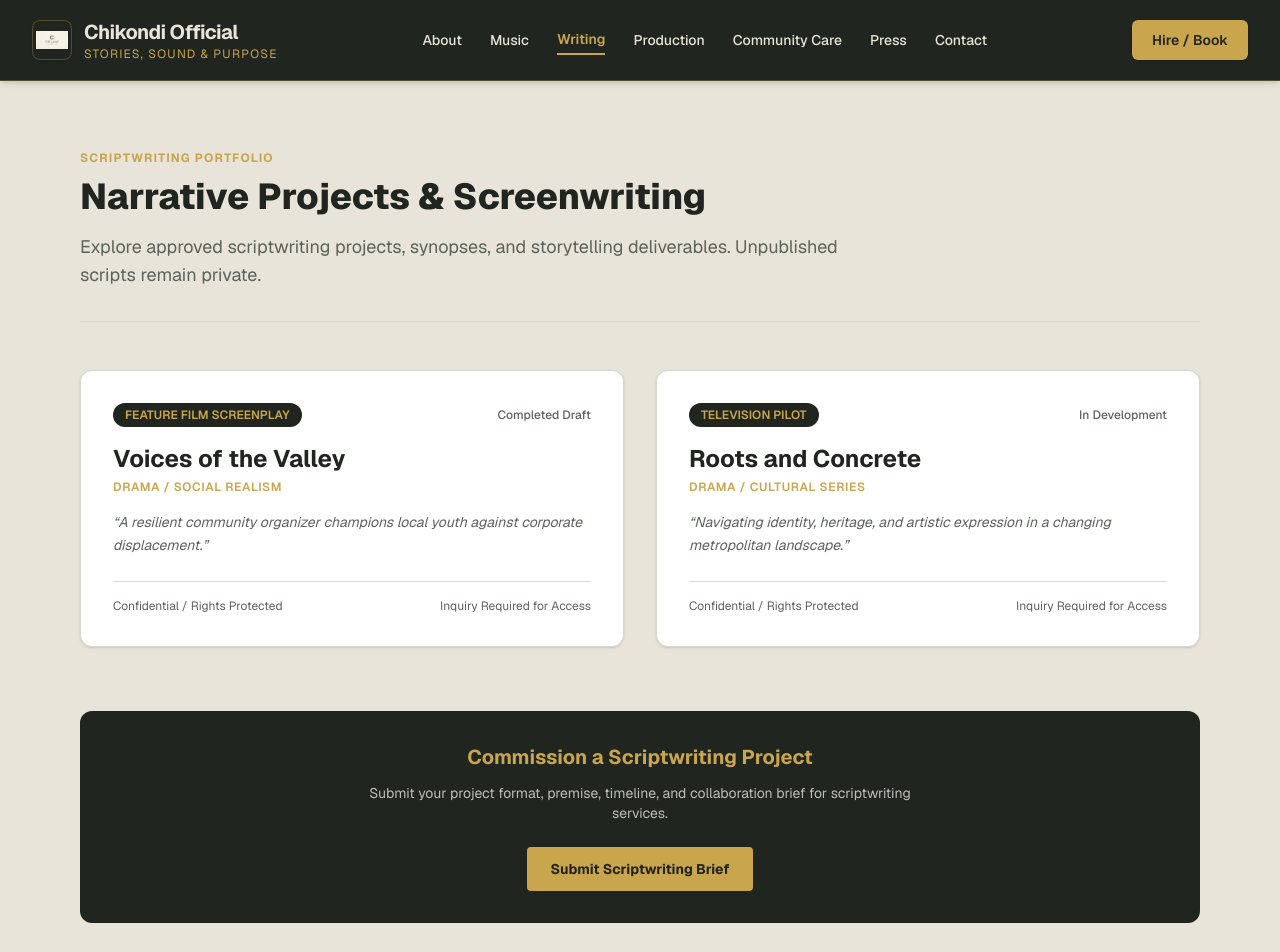
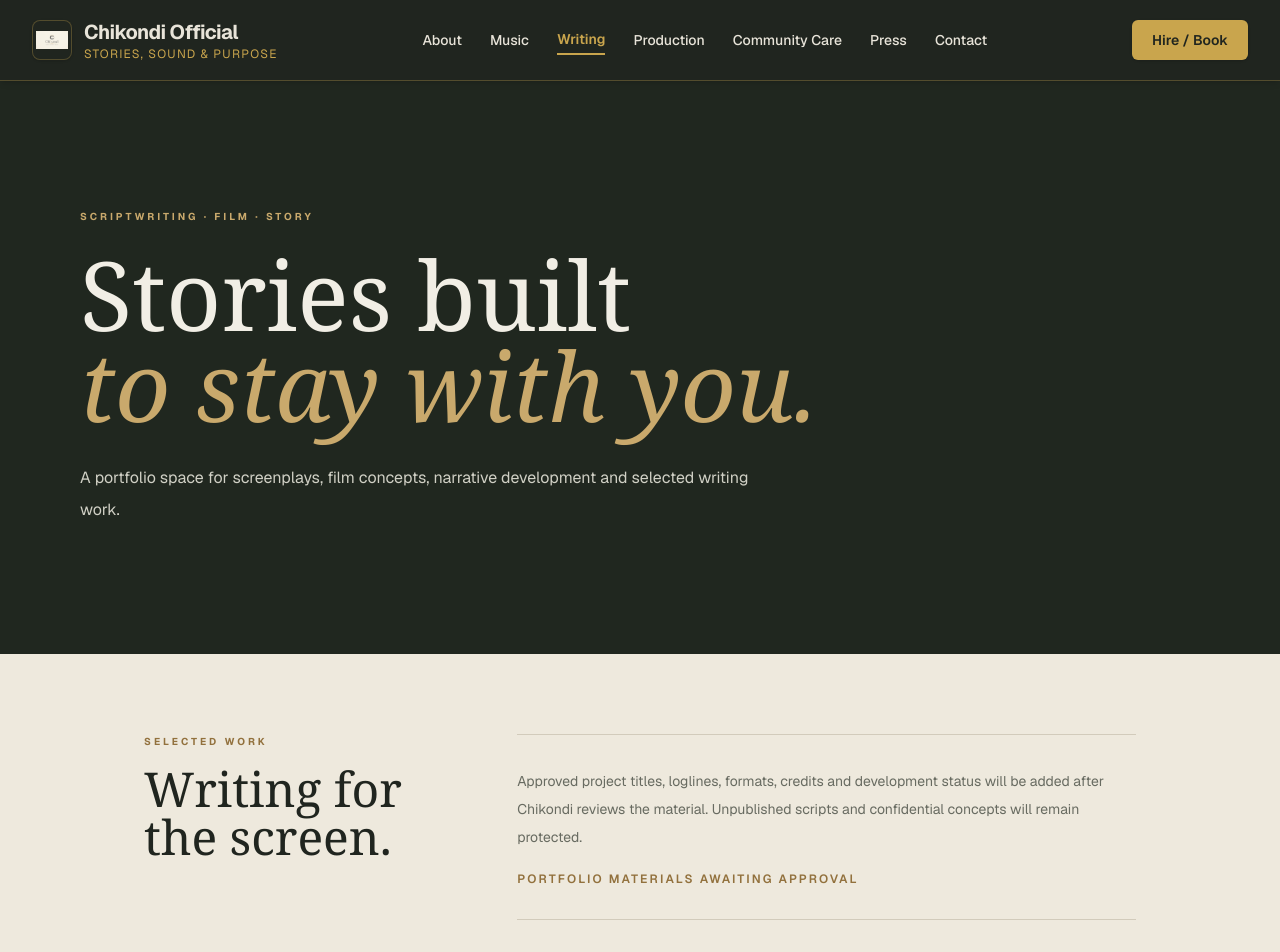
Before and after one commit to Jonathan97k/chikondi, a Next.js app: page /writing in a window 1280 px wide. Shown: the top 952 px of the page. Built offline with nearby package versions, Linux system fonts and the light colour scheme.

Commit message:
Replace unverified portfolio claims with approved-content placeholders

```diff
--- a/app/writing/page.tsx
+++ b/app/writing/page.tsx
@@ -1,71 +1,10 @@
 import Link from "next/link";
 
 export default function WritingPage() {
-  const projects = [
-    {
-      slug: "voices-of-the-valley",
-      title: "Voices of the Valley",
-      format: "Feature Film Screenplay",
-      genre: "Drama / Social Realism",
-      logline: "A resilient community organizer champions local youth against corporate displacement.",
-      status: "Completed Draft",
-    },
-    {
-      slug: "roots-and-concrete",
-      title: "Roots and Concrete",
-      format: "Television Pilot",
-      genre: "Drama / Cultural Series",
-      logline: "Navigating identity, heritage, and artistic expression in a changing metropolitan landscape.",
-      status: "In Development",
-    },
-  ];
-
   return (
-    <div className="max-w-6xl mx-auto px-4 py-16 text-[#20251F]">
-      <div className="mb-12 border-b border-[#D6D9D1] pb-8">
-        <span className="text-xs uppercase tracking-widest text-[#C9A54D] font-bold">Scriptwriting Portfolio</span>
-        <h1 className="text-4xl font-extrabold mt-2 mb-4">Narrative Projects & Screenwriting</h1>
-        <p className="text-lg text-[#5B6259] max-w-3xl">
-          Explore approved scriptwriting projects, synopses, and storytelling deliverables. Unpublished scripts remain private.
-        </p>
-      </div>
-
-      <div className="grid grid-cols-1 md:grid-cols-2 gap-8 mb-16">
-        {projects.map((project) => (
-          <div key={project.slug} className="bg-white rounded-xl p-8 border border-[#D6D9D1] shadow-sm flex flex-col justify-between">
-            <div>
-              <div className="flex justify-between items-center mb-4">
-                <span className="py-1 px-3 rounded-full bg-[#20251F] text-[#C9A54D] text-xs font-semibold uppercase">
-                  {project.format}
-                </span>
-                <span className="text-xs text-[#5B6259] font-medium">{project.status}</span>
-              </div>
-              <h2 className="text-2xl font-bold mb-1 text-[#20251F]">{project.title}</h2>
-              <p className="text-xs text-[#C9A54D] font-semibold mb-4 uppercase tracking-wider">{project.genre}</p>
-              <p className="text-[#5B6259] text-sm leading-relaxed mb-6 italic">
-                &ldquo;{project.logline}&rdquo;
-              </p>
-            </div>
-            <div className="pt-4 border-t border-[#D6D9D1] flex justify-between items-center text-xs text-[#5B6259]">
-              <span>Confidential / Rights Protected</span>
-              <span>Inquiry Required for Access</span>
-            </div>
-          </div>
-        ))}
-      </div>
-
-      <div className="bg-[#20251F] text-[#E8E4D9] rounded-xl p-8 text-center">
-        <h3 className="text-xl font-bold mb-3 text-[#C9A54D]">Commission a Scriptwriting Project</h3>
-        <p className="text-sm text-[#E8E4D9]/80 max-w-xl mx-auto mb-6">
-          Submit your project format, premise, timeline, and collaboration brief for scriptwriting services.
-        </p>
-        <Link
-          href="/hire"
-          className="inline-block py-3 px-6 rounded bg-[#C9A54D] text-[#20251F] font-bold text-sm hover:bg-[#b8933e] transition-all"
-        >
-          Submit Scriptwriting Brief
-        </Link>
-      </div>
+    <div className="bg-[#eee9dd] text-[#20251f]">
+      <section className="bg-[#20271f] px-6 py-24 text-[#f1eee5] sm:px-12 lg:px-20 lg:py-32"><div className="mx-auto max-w-6xl"><p className="text-[10px] font-bold uppercase tracking-[.3em] text-[#c9a96c]">Scriptwriting · Film · Story</p><h1 className="mt-6 max-w-4xl font-serif text-6xl leading-[.95] sm:text-8xl">Stories built<br /><em className="text-[#c9a96c]">to stay with you.</em></h1><p className="mt-8 max-w-2xl text-base leading-8 text-[#d0d0c5]">A portfolio space for screenplays, film concepts, narrative development and selected writing work.</p></div></section>
+      <section className="mx-auto max-w-6xl px-6 py-20 sm:px-12 lg:px-20"><div className="grid gap-10 md:grid-cols-[.7fr_1.3fr]"><div><p className="text-[10px] font-bold uppercase tracking-[.3em] text-[#92713d]">Selected work</p><h2 className="mt-4 font-serif text-4xl sm:text-5xl">Writing for the screen.</h2></div><div className="border-y border-[#d2cbbb] py-8"><p className="text-sm leading-7 text-[#686b61]">Approved project titles, loglines, formats, credits and development status will be added after Chikondi reviews the material. Unpublished scripts and confidential concepts will remain protected.</p><p className="mt-5 text-xs font-semibold uppercase tracking-[.18em] text-[#92713d]">Portfolio materials awaiting approval</p></div></div><div className="mt-16 bg-[#e3ddcf] p-8 sm:p-12"><p className="text-[10px] font-bold uppercase tracking-[.3em] text-[#92713d]">Commission & collaboration</p><h2 className="mt-4 font-serif text-4xl">Have a story to develop?</h2><p className="mt-4 max-w-xl text-sm leading-7 text-[#686b61]">Share the format, creative brief and intended timeline for a writing or film collaboration.</p><Link href="/hire" className="mt-7 inline-flex bg-[#20271f] px-6 py-3 text-[10px] font-bold uppercase tracking-[.2em] text-[#f1eee5]">Discuss a project ↗</Link></div></section>
     </div>
   );
 }
```
